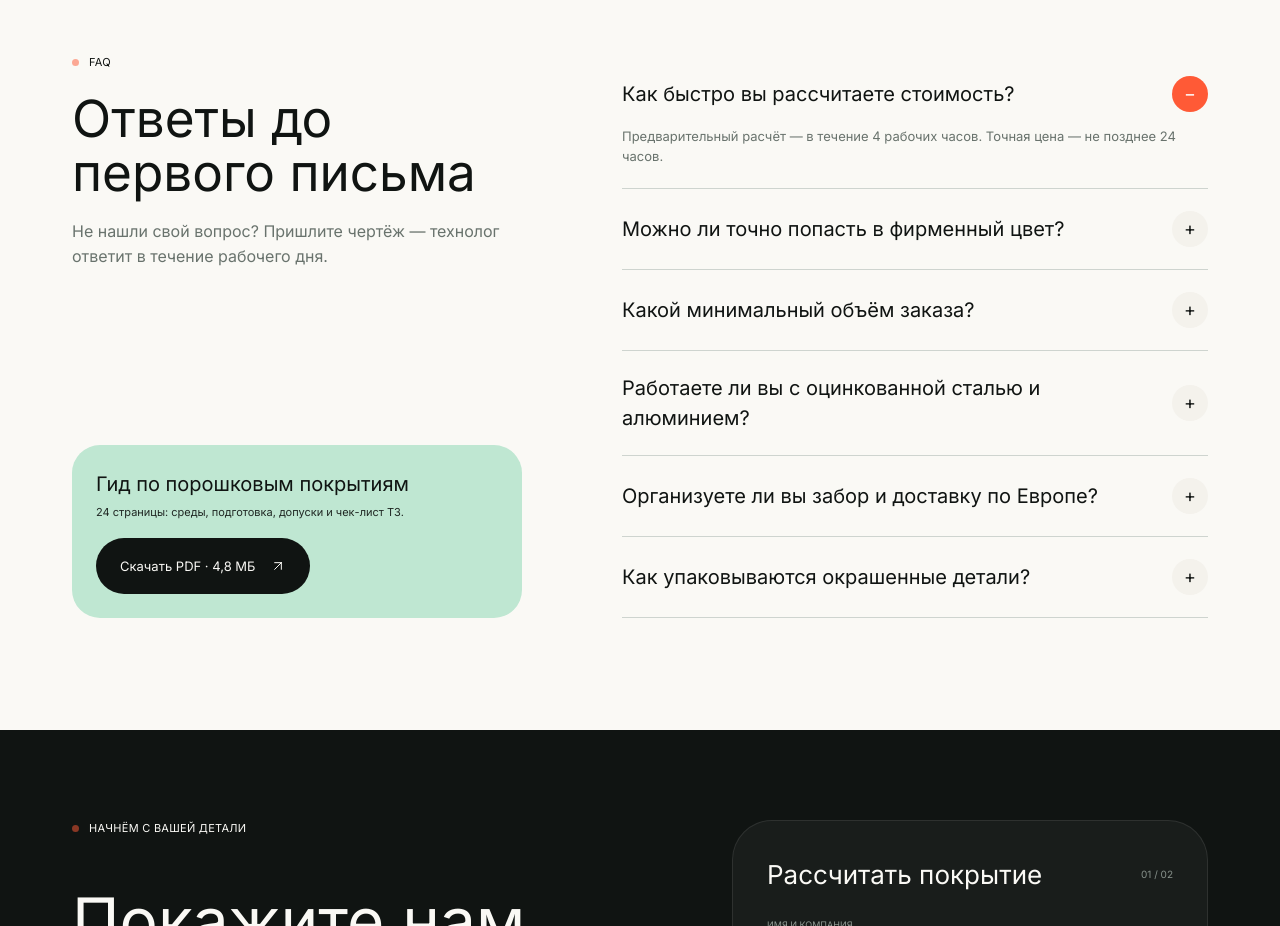
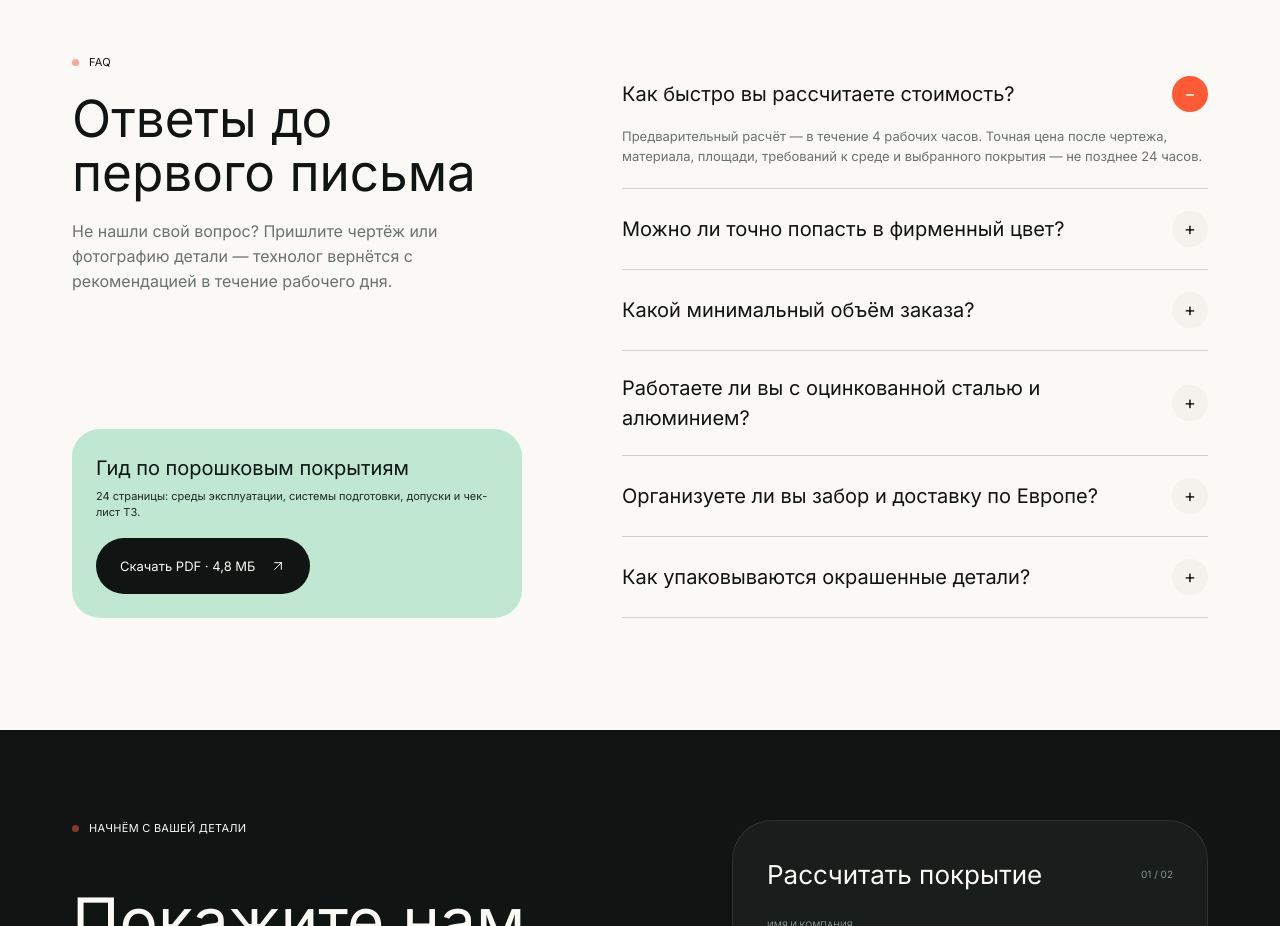
Before and after one commit to nuroxsfera/Polimer, a Next.js app: page / in a window 1280 px wide. Shown: the part 9400-10326 px from the top of the page. Built offline with nearby package versions, Linux system fonts and the light colour scheme.

Commit message:
Update Faq with fuller answers from design

```diff
--- a/src/components/Faq.tsx
+++ b/src/components/Faq.tsx
@@ -5,25 +5,27 @@ import { Marker, Arrow } from "./shared";
 export function Faq() {
   const [openFaq, setOpenFaq] = useState(0);
   const faqs = [
-    { q: "Как быстро вы рассчитаете стоимость?", a: "Предварительный расчёт — в течение 4 рабочих часов. Точная цена — не позднее 24 часов." },
-    { q: "Можно ли точно попасть в фирменный цвет?", a: "Да. Работаем по RAL, NCS и образцам заказчика. ΔE ≤ 0,5." },
-    { q: "Какой минимальный объём заказа?", a: "От одной детали. Для серий — отдельный прайс." },
-    { q: "Работаете ли вы с оцинкованной сталью и алюминием?", a: "Да. Подбираем конверсионный слой под сплав и среду." },
-    { q: "Организуете ли вы забор и доставку по Европе?", a: "Да. От 24 часов по Польше до 5 дней по Европе." },
-    { q: "Как упаковываются окрашенные детали?", a: "Индивидуальная защита кромок, антистатическая плёнка, паллетирование." },
+    { q: "Как быстро вы рассчитаете стоимость?", a: "Предварительный расчёт — в течение 4 рабочих часов. Точная цена после чертежа, материала, площади, требований к среде и выбранного покрытия — не позднее 24 часов." },
+    { q: "Можно ли точно попасть в фирменный цвет?", a: "Да. Работаем по RAL, NCS и образцам заказчика. Цвет подтверждается спектрофотометрией с допуском ΔE ≤ 0,5." },
+    { q: "Какой минимальный объём заказа?", a: "От одной детали. Для серий действует отдельный прайс с фиксированным слотом." },
+    { q: "Работаете ли вы с оцинкованной сталью и алюминием?", a: "Да. Подбираем конверсионный слой и систему покрытия под конкретный сплав и среду эксплуатации." },
+    { q: "Организуете ли вы забор и доставку по Европе?", a: "Да, собственная логистика и партнёры по ЕС. Сроки от 24 часов по Польше до 5 дней по Европе." },
+    { q: "Как упаковываются окрашенные детали?", a: "Индивидуальная защита кромок, антистатическая плёнка, паллетирование по спецификации заказчика." },
   ];
   return (
+    <>
+      {/* FAQ */}
       <section className="bg-[#faf9f5] px-6 py-20 md:px-[72px] md:py-28">
         <div className="mx-auto flex max-w-[1296px] flex-col gap-12 lg:flex-row lg:gap-[100px]">
           <div className="flex w-full flex-col justify-between lg:w-[450px]">
             <div>
               <Marker label="FAQ" />
               <h2 className="mt-5 text-[clamp(32px,4vw,52px)] leading-[1.06] text-[#101412]">Ответы до первого письма</h2>
-            <p className="mt-5 text-[16px] leading-[1.55] text-[#69736d]">Не нашли свой вопрос? Пришлите чертёж — технолог ответит в течение рабочего дня.</p>
+              <p className="mt-5 text-[16px] leading-[1.55] text-[#69736d]">Не нашли свой вопрос? Пришлите чертёж или фотографию детали — технолог вернётся с рекомендацией в течение рабочего дня.</p>
             </div>
             <div className="mt-10 rounded-[28px] bg-[#bfe7d2] p-6">
               <p className="mb-1.5 text-[20px] text-[#101412]">Гид по порошковым покрытиям</p>
-            <p className="mb-[18px] text-[11px] leading-[1.45] text-[#202824]">24 страницы: среды, подготовка, допуски и чек-лист ТЗ.</p>
+              <p className="mb-[18px] text-[11px] leading-[1.45] text-[#202824]">24 страницы: среды эксплуатации, системы подготовки, допуски и чек-лист ТЗ.</p>
               <a href="#" className="flex h-14 w-fit items-center gap-3.5 rounded-full bg-[#101412] px-6 text-[13px] text-[#faf9f5]">Скачать PDF · 4,8 МБ <Arrow /></a>
             </div>
           </div>
@@ -40,5 +42,8 @@ export function Faq() {
           </div>
         </div>
       </section>
+
+
+    </>
   );
 }
```
Lines whose indentation alone changed are shown as unchanged.
